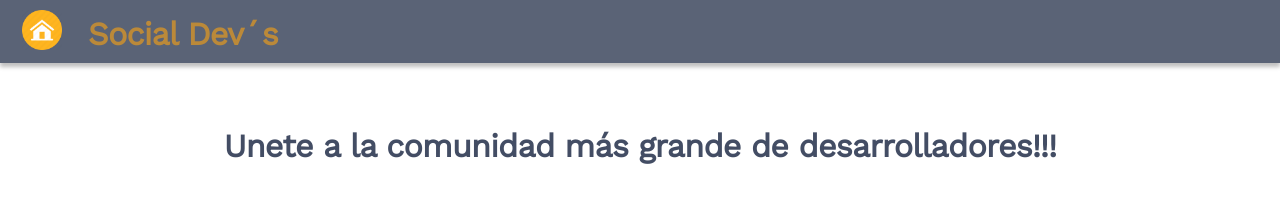
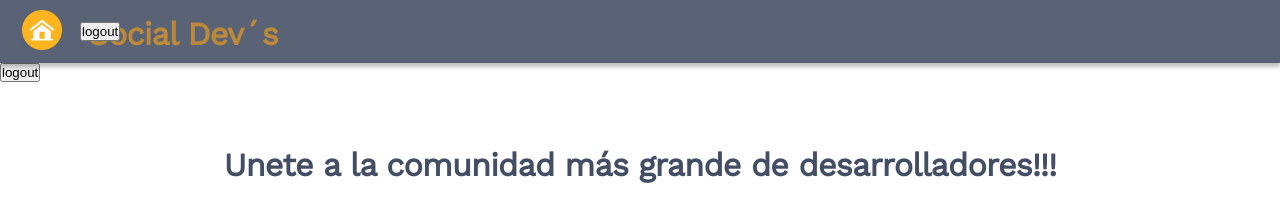
Before and after one commit to sofiagaona/CDMX011-SocialDev, a website with bundled scripts: page src/index.html in a window 1280 px wide. Shown: the top 207 px of the page. Built offline with nearby package versions, Linux system fonts and the light colour scheme; files whose address does not match are found by name.

Commit message:
Prueba git-pages 03changes

```diff
--- a/src/index.html
+++ b/src/index.html
@@ -15,13 +15,14 @@
         <li><a class="menu_boton invisible"><img class="menu_icono"  src="./img/iconback.png" alt="" style="display: none;"></a></li>
         <li><a class="menu_boton"><img class="menu_icono" src="./img/ico-home.png" alt=""></a></li>
         <li><a class="menu_boton"><img class="menu_icono" src="./img/iconperfil.png" alt="" style="display: none;"></a></li>
+        <input type="button" id="ssd" value="logout" style="z-index: 1 ">
       </ul>
       <h1 class="tittle">Social Dev´s</h1>
 
     </nav>
   </header>
 
-
+<input type="button" id="ssd" value="logout">
 
 
   <!-- The core Firebase JS SDK is always required and must be listed first -->
--- a/src/main.js
+++ b/src/main.js
@@ -8,6 +8,7 @@ document.body.appendChild(obj_main);
 var userState = firebase.auth().currentUser;
 console.log(userState);
 
+document.getElementById("ssd").addEventListener("click", () => {console.log("yes");});
 
 /*console.log(window.location.pathname);
 if(window.location.pathname != "/"){
```
